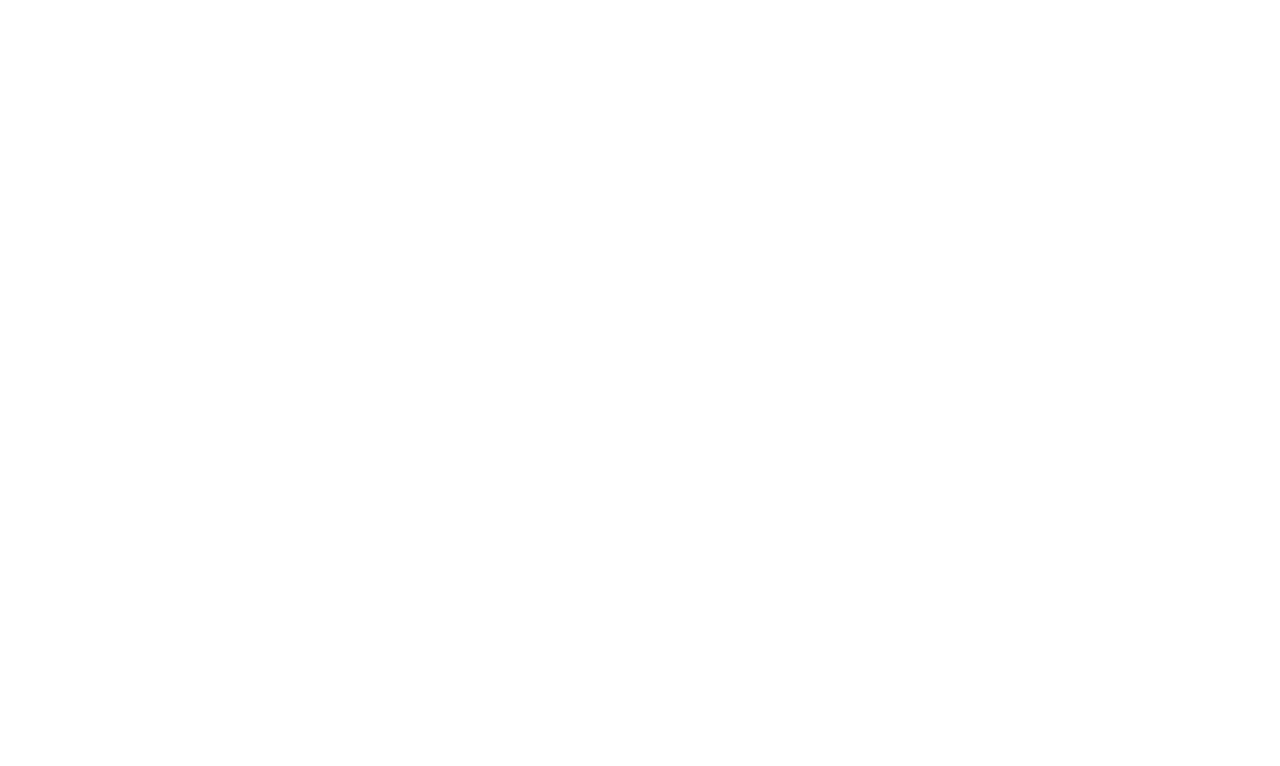
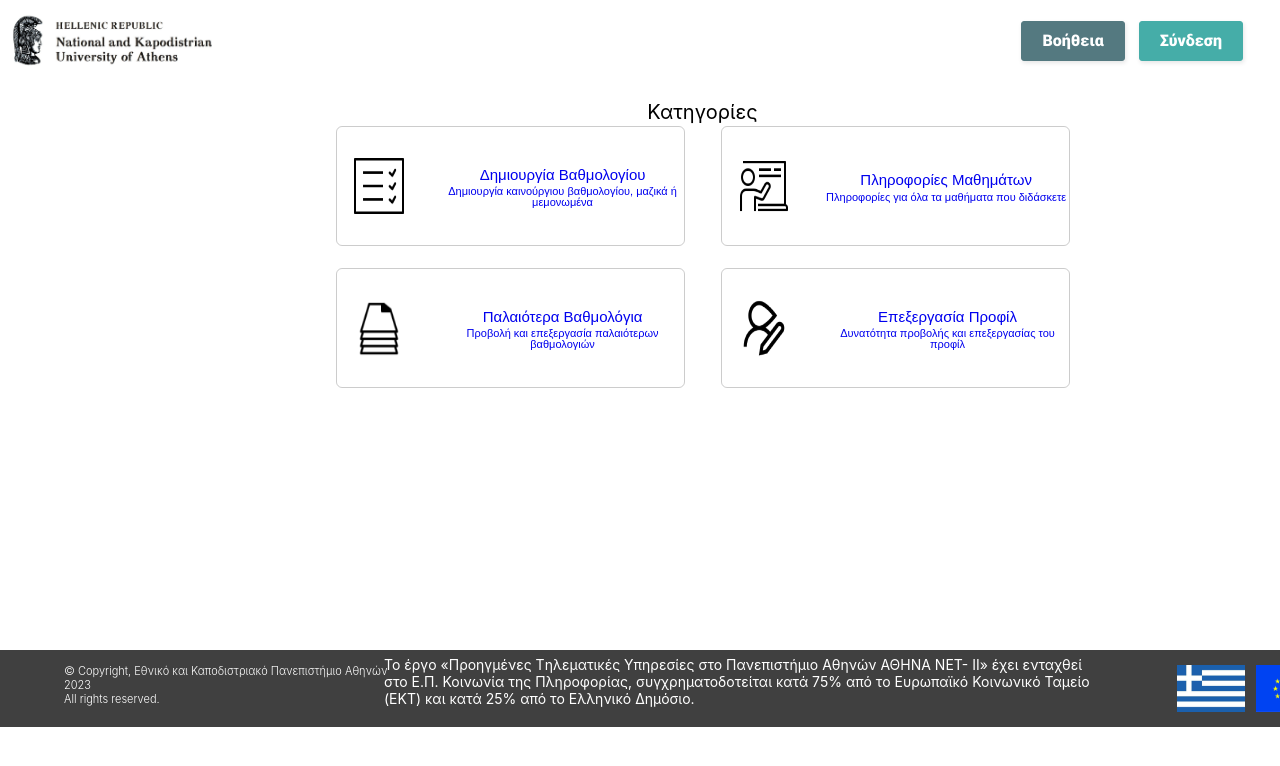
Before and after one commit to sophia-banou/eam2023-2024, a React (Create React App) app in the folder react-todo-app/: page /help_teachers in a window 1280 px wide. Before the commit this address had no page. Shown: the top 766 px of the page. Built offline with nearby package versions, Linux system fonts and the light colour scheme.

Commit message:
teachers

```diff
--- a/react-todo-app/src/App.js
+++ b/react-todo-app/src/App.js
@@ -10,6 +10,10 @@
 import Help_mathima from "./pages/Help_mathima";
 import Help_pistopoihtiko from "./pages/Help_pistopoihtiko";
 import Help_profile from "./pages/Help_profile";
+import Help_teachers from "./pages/Help_teachers";
+import Help_dhmiourgia from "./pages/Help_dhmiourgia";
+import Help_mathimata_didaskontwn from "./pages/Help_mathimata_didaskontwn";
+import Help_bathologio from "./pages/Help_bathologio";
 
 export default function App() {
   return (
@@ -25,6 +29,10 @@
       <Route path="/help_aithseis" element = {<Help_aithseis />} />
       <Route path="/help_pistopoihtiko" element = {<Help_pistopoihtiko />} />
       <Route path="/help_mathima" element = {<Help_mathima />} />
+      <Route path="/help_teachers" element = {<Help_teachers />} />
+      <Route path="/help_dhmiourgia" element = {<Help_dhmiourgia />} />
+      <Route path="/help_mathimata_didaskontwn" element = {<Help_mathimata_didaskontwn />} />
+      <Route path="/help_bathmologio" element = {<Help_bathologio />} />
     </Routes>
     </BrowserRouter>
     </div>
--- a/react-todo-app/src/css/Help_dilosi.css
+++ b/react-todo-app/src/css/Help_dilosi.css
@@ -21,7 +21,7 @@
     background-color: #f9f9f9;
     box-sizing: border-box;
     width: 100%;
-    height: 50%;
+    height: 40%;
     display: flex;
     align-items: center;
     font-size: 14px;
--- a/react-todo-app/src/css/Help_students.css
+++ b/react-todo-app/src/css/Help_students.css
@@ -85,8 +85,8 @@
 .himage {
     position: absolute;
     left: 5%;
-    width: 90px;
-    height: 80px;
+    width: 50px;
+    height: 60px;
     max-width: 100%;
     max-height: 100%;
 }
--- a/react-todo-app/src/pages/Help.js
+++ b/react-todo-app/src/pages/Help.js
@@ -20,7 +20,7 @@
 
 
             <br></br>
-            <Link to="/help_students">
+            <Link to="/help_teachers">
                 <div className="help_rectangle2">
                     <img className="himage2" alt="" src="/studentshelp.jpg" />
                     <div className="help_div">Διδάσκοντες/ουσες</div>
--- /dev/null
+++ b/react-todo-app/src/pages/Help_bathologio.js
@@ -0,0 +1,31 @@
+import React from "react"
+import './../css/App.css';
+import './../css/Help_dilosi.css';
+import Nav1 from "./../components/Nav1.js"
+import Footer from "./../components/footer.js"
+
+export default function Help() {
+  return (
+    <div>
+        <Nav1 />
+        <div className="body_hdilosis">
+            <div className="little_box">
+            <img className="himage3" alt="" src="/aithseis.png" />
+            <div className="help_dilosi_div2">Παλαιότερα Βαθμολόγια</div>
+            </div>
+            <br></br>
+            <div className="help_gray_rectangle">
+            <p>
+            Για να δείτε ή να επεξεργαστείτε και να οριστικοποιήσετε παλαιότερα βαθμολόγια:
+            <li>Συνδεθείτε στον ακαδημαϊκό σας λογαριασμό.</li>
+            <li>Πατήστε την επιλογή ΒΑΘΜΟΛΟΓΙΑ από το μενού.</li>
+            <li>Πατήστε στο όνομα του μαθήματος που σας ενδιαφέρει.</li>
+            <li>Πλοηγηθείτε στον κατάλογο των βαθμολογίων μέσω της μπάρας πλοήγησης.</li>
+            <li>Όταν βρείτε το βαθμολόγιο που σας ενδιαφέρει πατήστε στο εικονίδιο        για να δείτε το βαθμολόγιο και το εικονίδιο        για να το επεξεργαστείτε και να το οριστικοποιήσετε, εφόσον βρίσκεται σε κατάσταση προσωρινής αποθήκευσης.</li>
+            </p>
+            </div>
+        </div>
+        <Footer />
+    </div>
+  );
+}
--- /dev/null
+++ b/react-todo-app/src/pages/Help_dhmiourgia.js
@@ -0,0 +1,35 @@
+import React from "react"
+import './../css/App.css';
+import './../css/Help_dilosi.css';
+import Nav1 from "./../components/Nav1.js"
+import Footer from "./../components/footer.js"
+
+export default function Help() {
+  return (
+    <div>
+        <Nav1 />
+        <div className="body_hdilosis">
+            <div className="little_box">
+            <img className="himage3" alt="" src="/bathmologia.png" />
+            <div className="help_dilosi_div2">Δημιουργία Βαθμολογίου</div>
+            </div>
+            <br></br>
+            <div className="help_gray_rectangle">
+            <p>
+            Για να δημιουργήσετε καινούργιο βαθμολόγιο:
+            <li>Συνδεθείτε στον ακαδημαϊκό σας λογαριασμό.</li>
+            <li>Πατήστε το κουμπί Δημιουργία Βαθμολογία που βρίσκεται πάνω δεξιά.</li>
+            <li>Μαζικά: Εάν επιθυμείτε να δημιουργήσετε βαθμολόγιο με ανέβασμα έτοιμου αρχείου με βαθμολογίες, πατήστε Μαζικά. Μετά πατήστε Επιλογή Μαθήματος, επιλέξτε το μάθημα για το οποίο ενδιαφέρεστε και πατήστε το κουμπί Ανέβασμα Εγγράφου.</li>
+            <li>Μεμονωμένα: Εάν επιθυμείτε να δημιουργήσετε βαθμολόγιο με εισαγωγή των βαθμών μεμονωμένα, πατήστε Μεμονωμένα. Μετά πατήστε Επιλογή Μαθήματος και επιλέξτε το μάθημα για το οποίο ενδιαφέρεστε. Πλοηγηθείτε στον κατάλογο των φοιτητών με την μπάρα πλοήγησης και εισάγετε τον βαθμό του κάθε φοιτητή στο πλαίσιο κάτω από την Βαθμολογία.</li>
+            <li>Πατήστε το κουμπί Προσωρινή Αποθήκευση.</li>
+            <li>Αν επιθυμείτε να αλλάξετε κάτι σας δίνεται η δυνατότητα διαγραφής ενός βαθμού καθώς και η επιλογή να γυρίσετε πίσω για να εισάγετε βαθμούς και σε άλλους φοιτητές ή να αλλάξετε κάποιον βαθμό. Τα βαθμολόγια που είναι σε κατάσταση προσωρινής αποθήκευσης βρίσκονται στην λίστα των βαθμολογίων.</li>
+            <li>Ελέγξτε ότι έχετε εισάγει σωστούς βαθμούς.</li>
+            <li>Πατήστε Οριστική Υποβολή.</li>
+            <div className="italic">Σημείωση : Όταν πατήσετε Οριστική Υποβολή δεν θα έχετε την δυνατότητα να τροποποιήσετε περαιτέρω το βαθμολόγιο σας.</div>
+            </p>
+            </div>
+        </div>
+        <Footer />
+    </div>
+  );
+}
--- /dev/null
+++ b/react-todo-app/src/pages/Help_mathimata_didaskontwn.js
@@ -0,0 +1,29 @@
+import React from "react"
+import './../css/App.css';
+import './../css/Help_dilosi.css';
+import Nav1 from "./../components/Nav1.js"
+import Footer from "./../components/footer.js"
+
+export default function Help() {
+  return (
+    <div>
+        <Nav1 />
+        <div className="body_hdilosis">
+            <div className="little_box">
+            <img className="himage3" alt="" src="/mathima.png" />
+            <div className="help_dilosi_div2">Πληροφορίες Μαθημάτων</div>
+            </div>
+            <br></br>
+            <div className="help_gray_rectangle">
+            <p>
+            Για να δείτε πληροφορίες για τα μαθήματα που διδάσκετε:
+            <li>Συνδεθείτε στον ακαδημαϊκό σας λογαριασμό.</li>
+            <li>Πατήστε την επιλογή ΜΑΘΗΜΑΤΑ από το μενού.</li>
+            <li>Πατήστε στο όνομα του μαθήματος που σας ενδιαφέρει, ώστε να εμφανιστούν οι πληροφορίες του. Εάν θέλετε να δείτε τις πληροφορίες άλλου μαθήματος, πατήστε ξανά στο όνομα του προηγούμενου μαθήματος ώστε να αποκρυφθούν οι πληροφορίες του.</li>
+            </p>
+            </div>
+        </div>
+        <Footer />
+    </div>
+  );
+}
--- /dev/null
+++ b/react-todo-app/src/pages/Help_teachers.js
@@ -0,0 +1,50 @@
+import React from "react"
+import {Link} from "react-router-dom";
+import './../css/App.css';
+import './../css/Help_students.css';
+import Nav1 from "./../components/Nav1.js"
+import Footer from "./../components/footer.js"
+
+export default function Help_teachers() {
+  return (
+    <div>
+        <Nav1 />
+        <div className="body2">
+            <div className="div2">Κατηγορίες</div>
+            <Link to="/help_dhmiourgia">
+            <div className="rectangle-parent">
+                <img className="himage" alt="" src="/bathmologia.png" />
+                <div className="div">Δημιουργία Βαθμολογίου
+                    <div className="div1">Δημιουργία καινούργιου βαθμολογίου, μαζικά ή μεμονωμένα</div>
+                </div>
+            </div>
+            </Link>
+            <Link to="/help_bathmologio">
+            <div className="rectangle-container">
+                <img className="himage" alt="" src="/aithseis.png" />
+                <div className="div">Παλαιότερα Βαθμολόγια
+                    <div className="div1">Προβολή και επεξεργασία παλαιότερων βαθμολογιών</div>
+                </div>
+            </div>
+            </Link>
+            <Link to="/help_mathimata_didaskontwn">
+                <div className="group-div">
+                <img className="himage" alt="" src="/mathima.png" />
+                <div className="div">Πληροφορίες Μαθημάτων
+                    <div className="div1"> Πληροφορίες για όλα τα μαθήματα που διδάσκετε</div>
+                </div>
+            </div>
+            </Link>
+            <Link to="/help_profile">
+            <div className="rectangle-parent1">
+                <img className="himage" alt="" src="/profile.png" />
+                <div className="div">Επεξεργασία Προφίλ
+                    <div className="div1">Δυνατότητα προβολής και επεξεργασίας του προφίλ</div>
+                </div>
+            </div>
+            </Link>
+        </div>
+        <Footer />
+    </div>
+  );
+}
```
